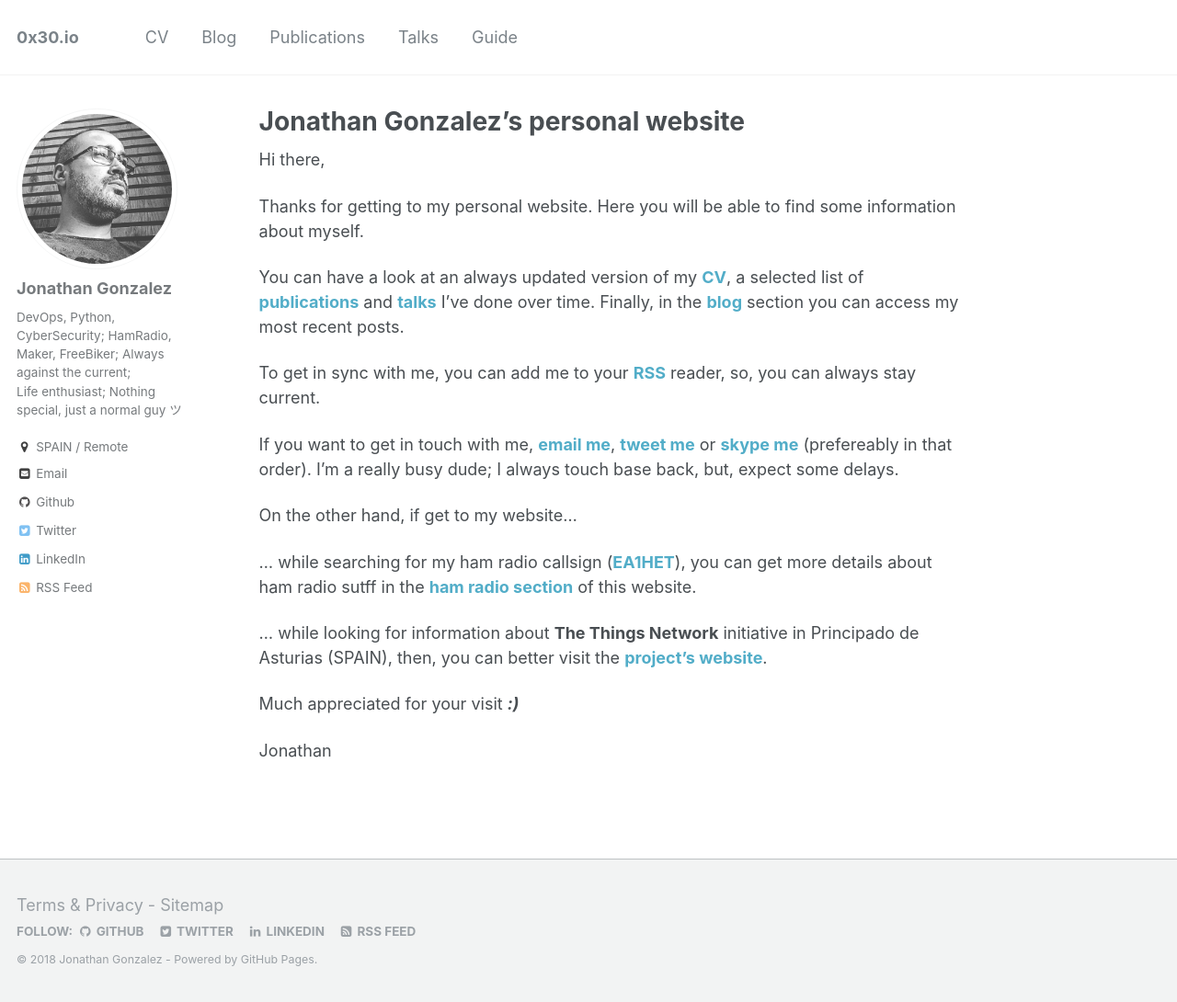
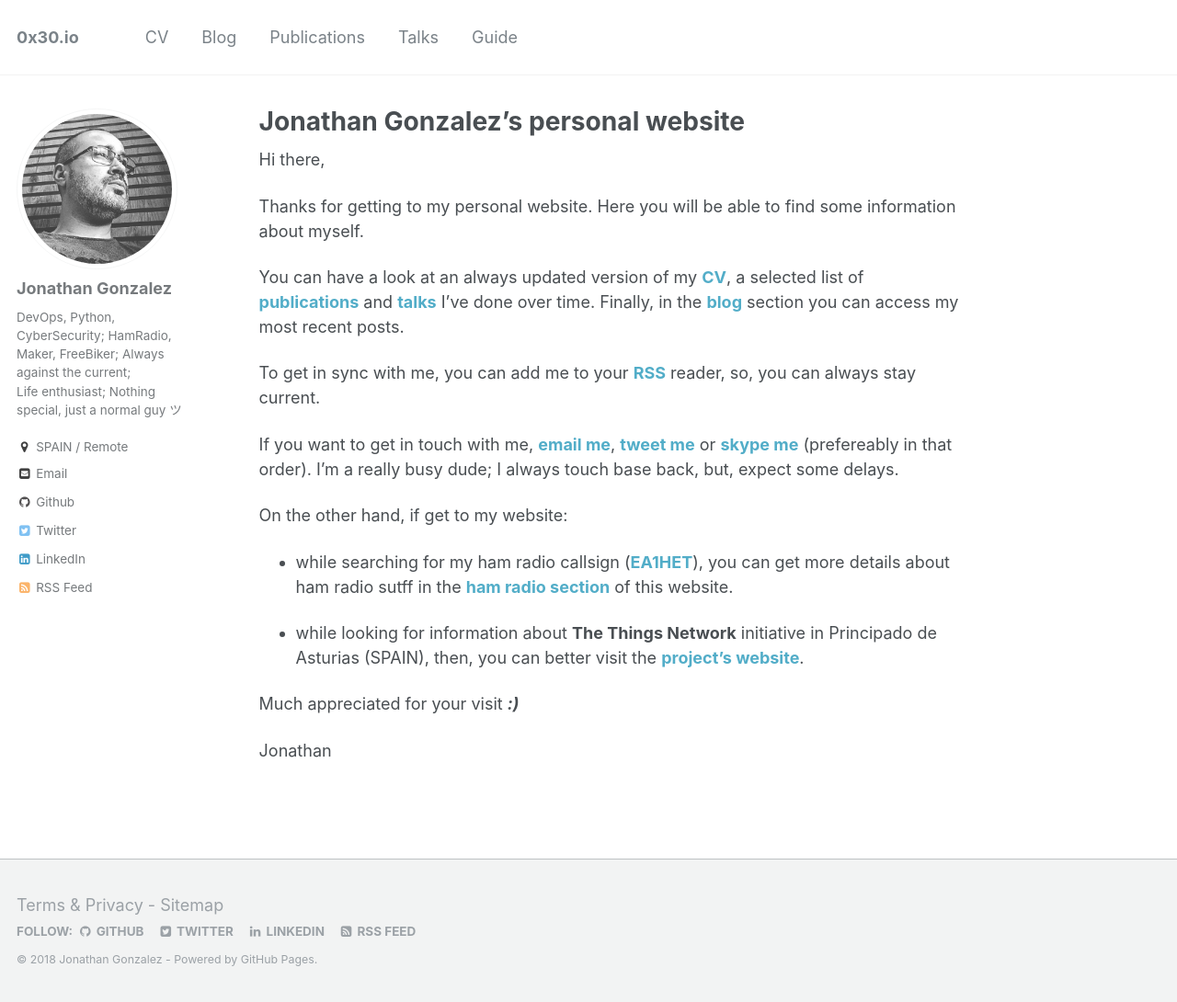
Before and after one commit to ea1het/0x30.io, a Jekyll site: the page built from _pages/about.md, in a window 1280 px wide and 1090 px high. Shown: the whole window at 92% size. Built offline with Jekyll 4.4.1, drawn with Linux system fonts in a browser that asks for light colours.

Commit message:
home site

```diff
--- a/_pages/about.md
+++ b/_pages/about.md
@@ -18,11 +19,11 @@ To get in sync with me, you can add me to your **[RSS](feed.xml)** reader, so, y
 
 If you want to get in touch with me, **[email me](mailto:j@0x30.io)**, **[tweet me](https://twitter.com/ea1het)** or **[skype me](skype:ea1het?call)** (prefereably in that order). I'm a really busy dude; I always touch base back, but, expect some delays.
 
-On the other hand, if get to my website...
+On the other hand, if get to my website:
 
-   ... while searching for my ham radio callsign (**[EA1HET](hamradio/)**), you can get more details about ham radio sutff in the **[ham radio section](hamradio/)** of this website.
+   - while searching for my ham radio callsign (**[EA1HET](hamradio/)**), you can get more details about ham radio sutff in the **[ham radio section](hamradio/)** of this website.
 
-   ... while looking for information about **The Things Network** initiative in Principado de Asturias (SPAIN), then, you can better visit the **[project's website](http://asturias-iot.github.io)**.
+   - while looking for information about **The Things Network** initiative in Principado de Asturias (SPAIN), then, you can better visit the **[project's website](http://asturias-iot.github.io)**.
 
 Much appreciated for your visit _**:)**_
 
```
Also changed, not shown: other parts of _pages/about.md (+2 -1 lines).
